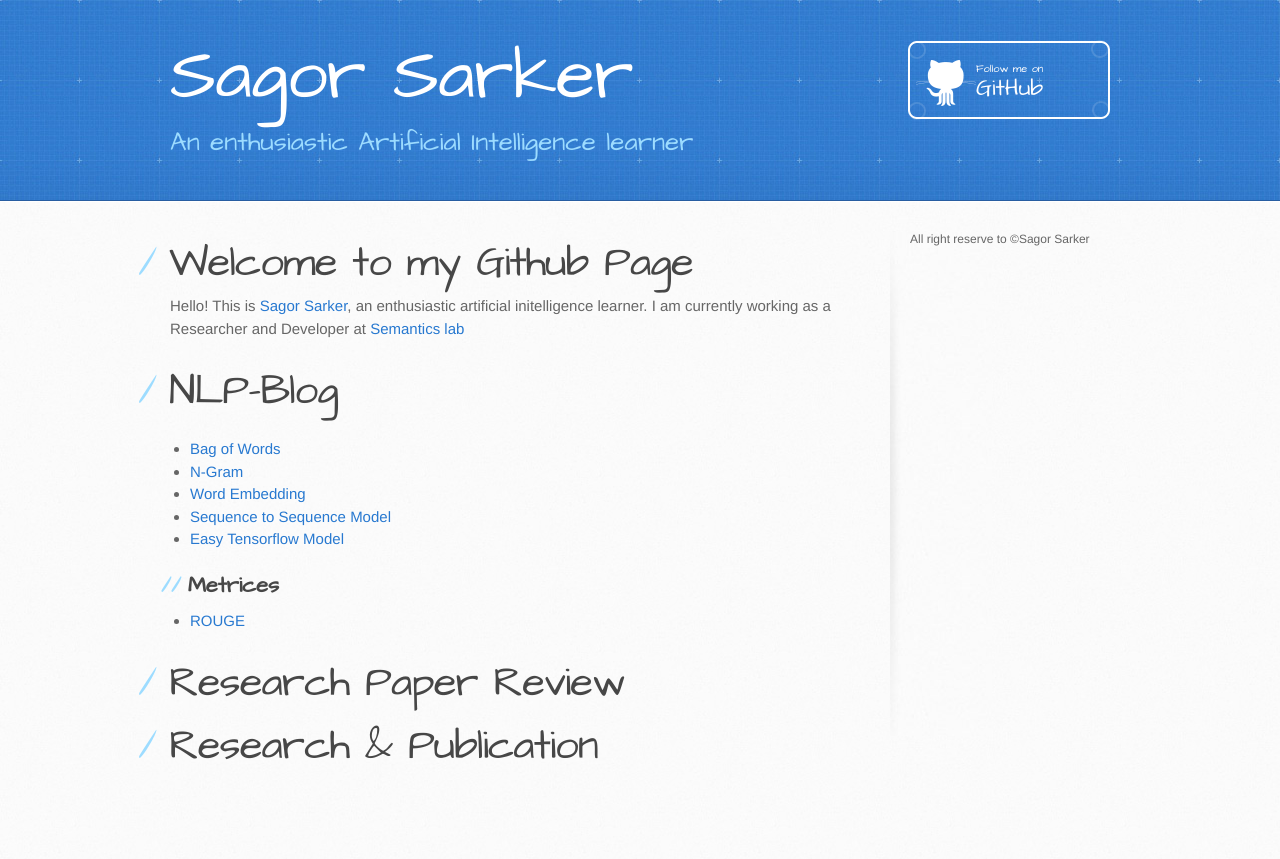
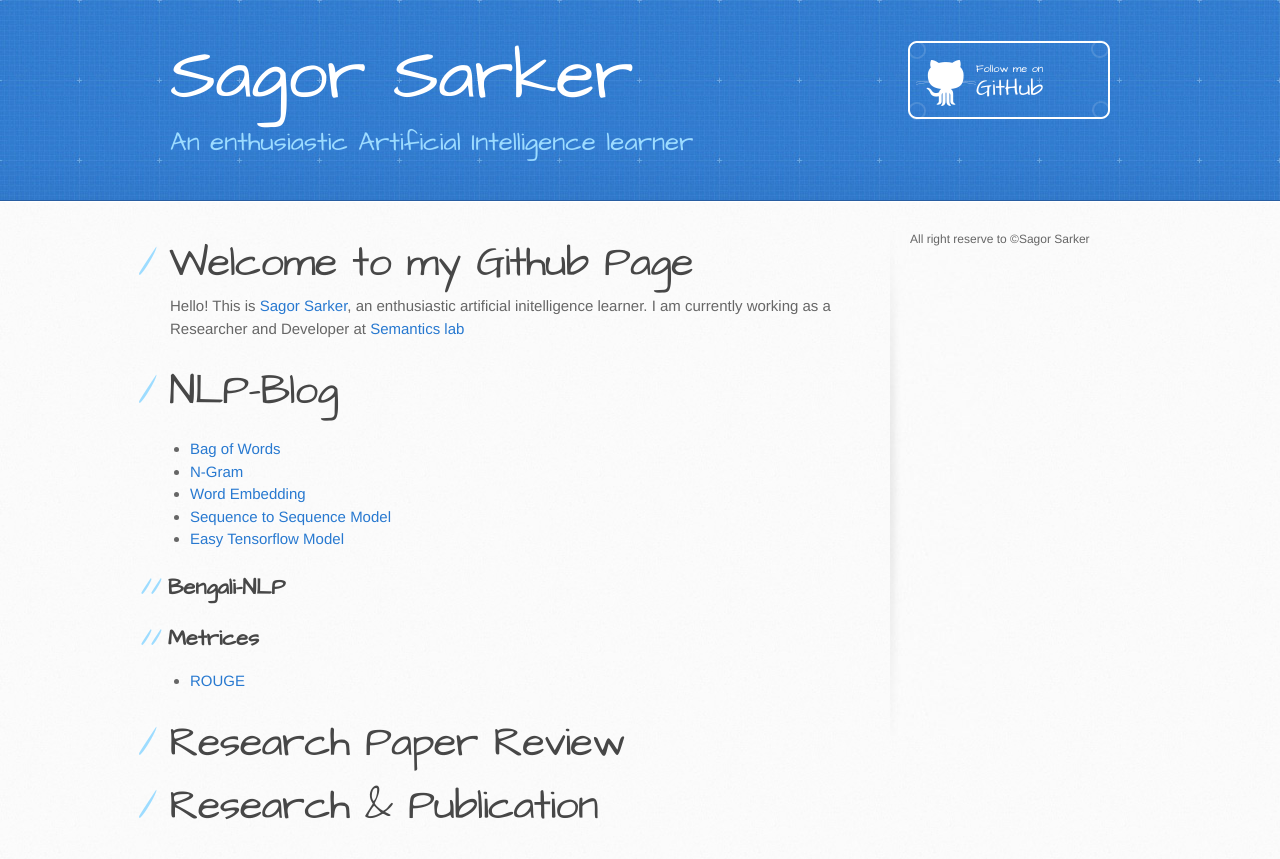
Before and after one commit to sagorbrur/sagorbrur.github.io, a Jekyll site: the page built from index.md, in a window 1280 px wide. Shown: the top 859 px of the page. Built offline with Jekyll 4.4.1, drawn with Linux system fonts in a browser that asks for light colours; our own code applies the rules of GitHub Pages for plain Markdown files.

Commit message:
Update index.md

```diff
--- a/index.md
+++ b/index.md
@@ -7,6 +7,8 @@ I am currently working as a Researcher and Developer at [Semantics lab](http://s
 * [Word Embedding](word-embedding.md)
 * [Sequence to Sequence Model](seq2seq-model)
 * [Easy Tensorflow Model](easy-tensorflow.md)
+
+## Bengali-NLP
 ## Metrices
 * [ROUGE](rouge.md)
 
```
